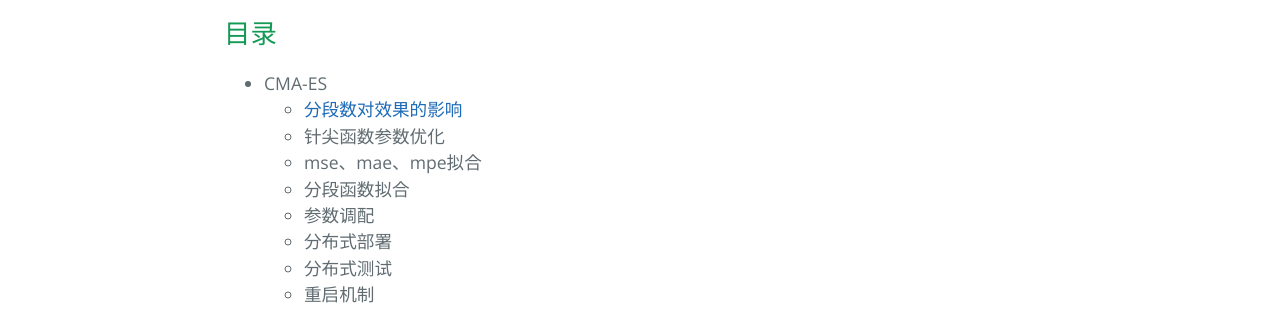
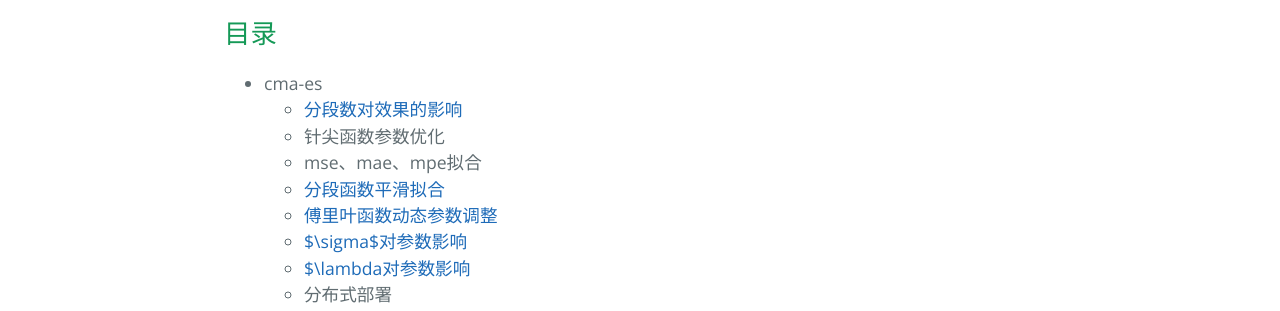
Before and after one commit to luzhijun/Optimization, a plain HTML site: page index.html in a window 1280 px wide. Shown: the part 485-796 px from the top of the page. Drawn offline with nearby package versions, Linux system fonts and the light colour scheme.

```diff
--- a/index.html
+++ b/index.html
@@ -26,14 +26,16 @@
 <a id="目录" class="anchor" href="#%E7%9B%AE%E5%BD%95" aria-hidden="true"><span aria-hidden="true" class="octicon octicon-link"></span></a>目录</h2>
 
 <ul>
-<li>CMA-ES
+<li>cma-es
 
 <ul>
 <li><a href="fenduan.html">分段数对效果的影响</a></li>
 <li>针尖函数参数优化</li>
 <li>mse、mae、mpe拟合</li>
-<li>分段函数拟合</li>
-<li>参数调配</li>
+<li><a href="pinghua.html">分段函数平滑拟合</a></li>
+<li><a href="pdf/Use%20MQHOA%20TO%20Fit%20Parameters.pdf">傅里叶函数动态参数调整</a></li>
+<li><a href="sigma.html">$\sigma$对参数影响</a></li>
+<li><a href="">$\lambda对参数影响</a></li>
 <li>分布式部署</li>
 <li>分布式测试</li>
 <li>重启机制</li>
@@ -74,7 +76,7 @@
 </ul>
 
 <h2>
-<a id="cma-es" class="anchor" href="#cma-es" aria-hidden="true"><span aria-hidden="true" class="octicon octicon-link"></span></a>CMA-ES</h2>
+<a id="说明" class="anchor" href="#%E8%AF%B4%E6%98%8E" aria-hidden="true"><span aria-hidden="true" class="octicon octicon-link"></span></a>说明</h2>
 
 <p><em>有部分项目有html动态展现效果显示</em></p>
 
--- a/params.json
+++ b/params.json
@@ -1,6 +1,6 @@
 {
   "name": "Optimization",
   "tagline": "最优化领域",
-  "body": "# 目前最优化研究成果\r\n## 目录\r\n* CMA-ES\r\n + [分段数对效果的影响](fenduan.html)\r\n + 针尖函数参数优化\r\n + mse、mae、mpe拟合\r\n + 分段函数拟合\r\n + 参数调配\r\n + 分布式部署\r\n + 分布式测试\r\n + 重启机制\r\n* EGO\r\n + 算法实现\r\n* MQHOA\r\n + v1.0\r\n + v2.0\r\n + v3.0\r\n* 其他算法\r\n + 粒子群\r\n + 蜂群\r\n + 萤火虫\r\n + 遗传算法\r\n + 蝙蝠算法\r\n + 进化策略\r\n + 差分进化\r\n* cec2014\r\n + matlab代码\r\n\r\n## CMA-ES\r\n*有部分项目有html动态展现效果显示*",
+  "body": "# 目前最优化研究成果\r\n## 目录\r\n* cma-es\r\n + [分段数对效果的影响](fenduan.html)\r\n + 针尖函数参数优化\r\n + mse、mae、mpe拟合\r\n + [分段函数平滑拟合](pinghua.html)\r\n + [傅里叶函数动态参数调整](pdf/Use MQHOA TO Fit Parameters.pdf)\r\n + [$\\sigma$对参数影响](sigma.html)\r\n + [$\\lambda对参数影响]()\r\n + 分布式部署\r\n + 分布式测试\r\n + 重启机制\r\n* EGO\r\n + 算法实现\r\n* MQHOA\r\n + v1.0\r\n + v2.0\r\n + v3.0\r\n* 其他算法\r\n + 粒子群\r\n + 蜂群\r\n + 萤火虫\r\n + 遗传算法\r\n + 蝙蝠算法\r\n + 进化策略\r\n + 差分进化\r\n* cec2014\r\n + matlab代码\r\n\r\n## 说明\r\n*有部分项目有html动态展现效果显示*\r\n",
   "note": "Don't delete this file! It's used internally to help with page regeneration."
 }
```
